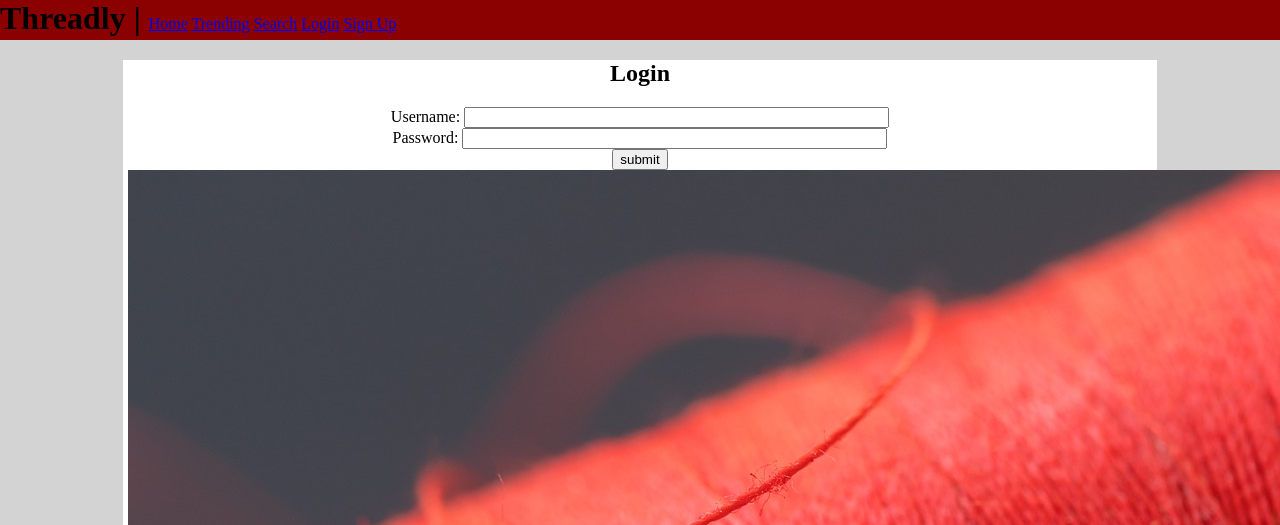
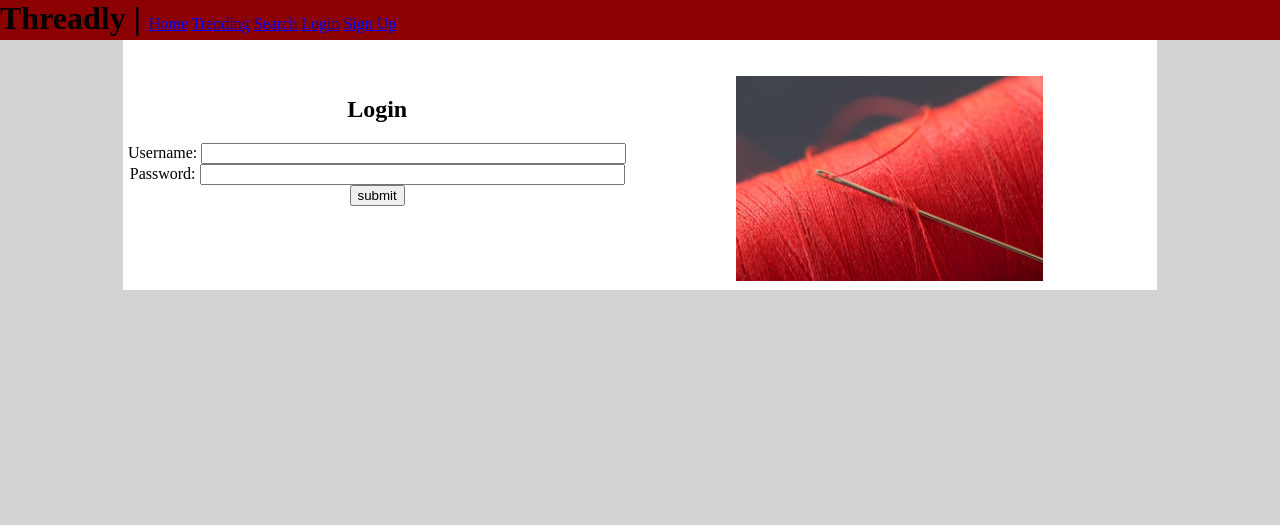
Before and after one commit to Dougie-afk/WAD2TeamProject, a Django app: page /Threadly/login/ in a window 1280 px wide; the page is wider, and only the part inside the window is pictured. Shown: the top 525 px of that part. After the commit the page ends 290 px from the top of that part, so only its background shows below. Run offline with Django 3.2, Linux system fonts and the light colour scheme.

Commit message:
Login image now displays next to form

```diff
--- a/templates/Threadly/login.html
+++ b/templates/Threadly/login.html
@@ -6,6 +6,9 @@
 {% endblock %}
 
 {% block body_block %}
+<div>
+    <br><br>
+    <div style="display: inline; float: left;">
         <h1>Login</h1>
         <form id="login_form" method="POST" action="{% url 'Threadly:login' %}">
             {% csrf_token %}
@@ -15,6 +18,9 @@
             <br />
             <input type="submit" value="submit" />
         </form>
-
-    <img src="{% static 'images/login_form_image.jpg' %}" alt="Picture of a red spool of thread with a needle through it">
+    </div>
+    <div style="display: inline;">
+        <img id="login_form_image" src="{% static 'images/login_form_image.jpg' %}" alt="Picture of a red spool of thread with a needle through it">
+    </div>
+</div>
 {% endblock %}
```
Lines whose indentation alone changed are shown as unchanged.
